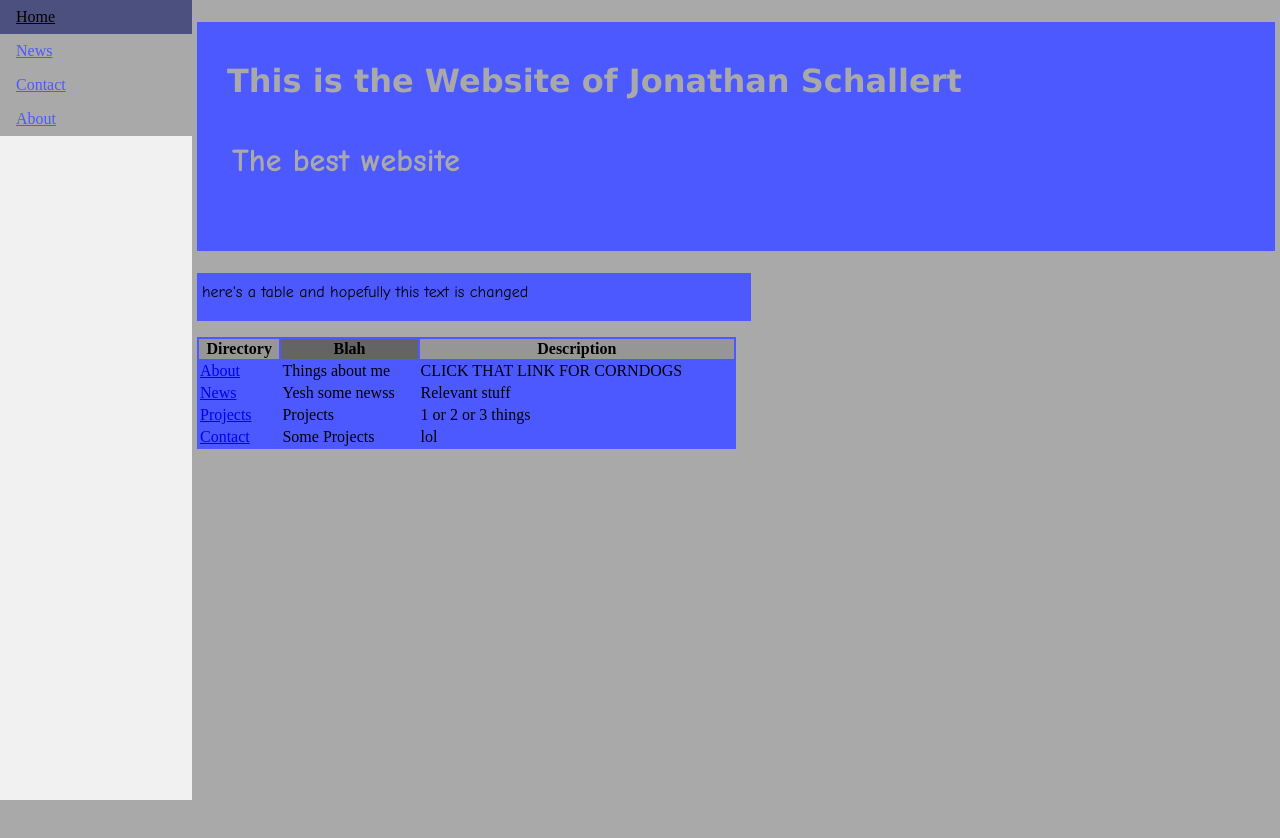
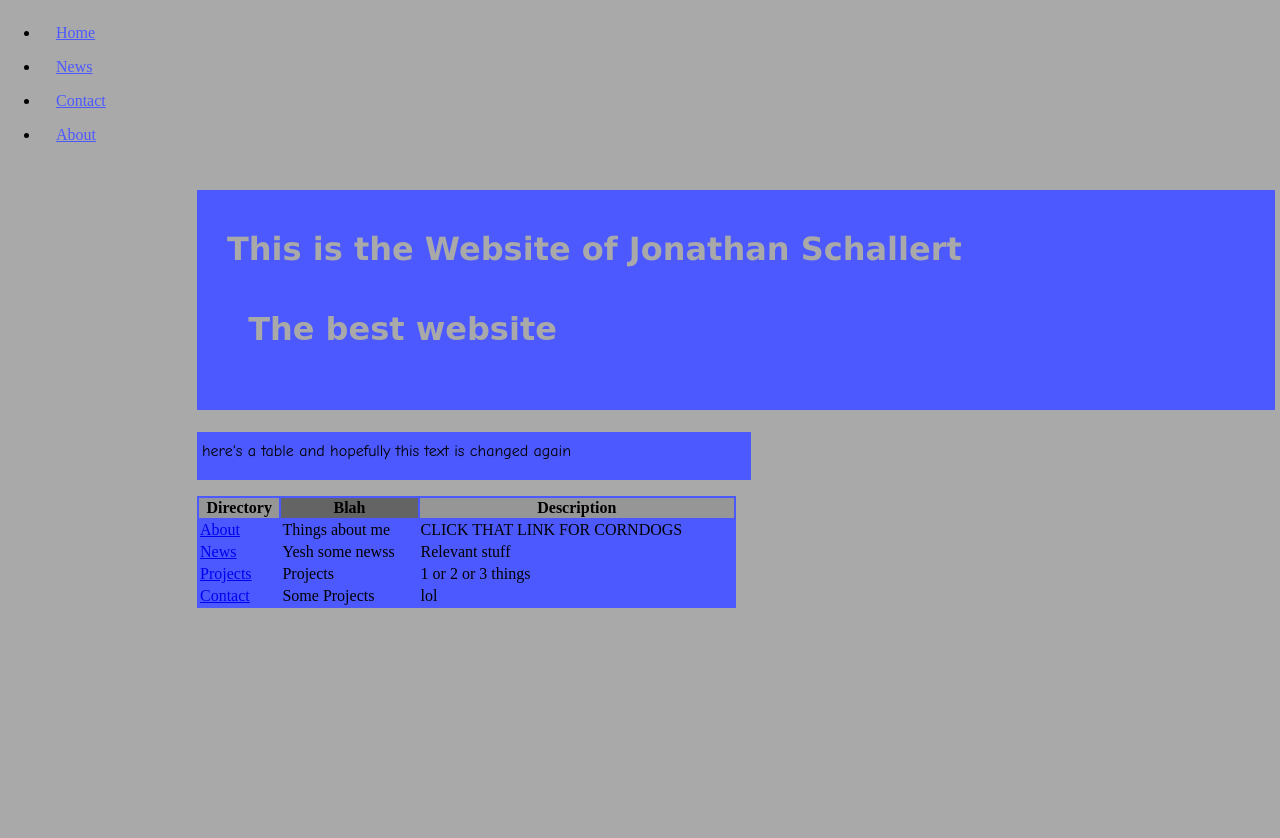
Before and after one commit to JSchallert/jschallert.github.io, a plain HTML site: page index.html in a window 1280 px wide. Drawn offline with Linux system fonts and the light colour scheme.

Commit message:
Tried fixing colorscheme

```diff
--- a/index.html
+++ b/index.html
@@ -17,10 +17,10 @@
 <h1 style="background-color:#4C59FF">
   <!-- This is a comment-->
 This is the Website of Jonathan Schallert
-<p> The best website </p>
+<pre> The best website </pre>
   <!-- We are learning things -->
 </h1>
-<p style="width:50%;background-color:#4C59FF"> here's a table and hopefully this text is changed<table style="width:50%;background-color:#4C59FF"><tr><th style="background-color:rgb(150,150,150)">Directory</th>
+<p style="width:50%;background-color:#4C59FF">here's a table and hopefully this text is changed again<table style="width:50%;background-color:#4C59FF"><tr><th style="background-color:rgb(150,150,150)">Directory</th>
     <th style="background-color:rgb(100,100,100)">Blah</th>
     <th style="background-color:rgb(150,150,150)">Description</th>
   </tr>
--- a/test.css
+++ b/test.css
@@ -1,3 +1,12 @@
+.parent {
+    display: flex;
+}
+.parent > div {
+    display: inline-block;
+    padding: 1em;
+    border: 2px solid #f00;
+}
+
 body{
   background-color: darkgrey;
   margin: inherit;}
@@ -10,15 +19,23 @@ h1 {
 p{
     text-align: 30%;
     font-family: "Comic Sans MS", cursive, sans-serif;
-    border: 20px pink;
+    border: 20px darkblue;
     padding: 10px 10px 20px 5px;}
+
+
+pre{
+    text-align: 20%;
+    font-family: "Brush Script MT",cursive,sans-serif;
+    border: 20px lightblue;
+    padding: 10px 10px 10px 10px;}
+}
 
 ul {
   list-style-type: none;
   margin: 0;
   padding: 0;
   width: 15%;
-  background-color: #f1f1f1;
+  background-color: darkgray;
   position: fixed;
   height: 100%;
   overflow: auto;}
```
